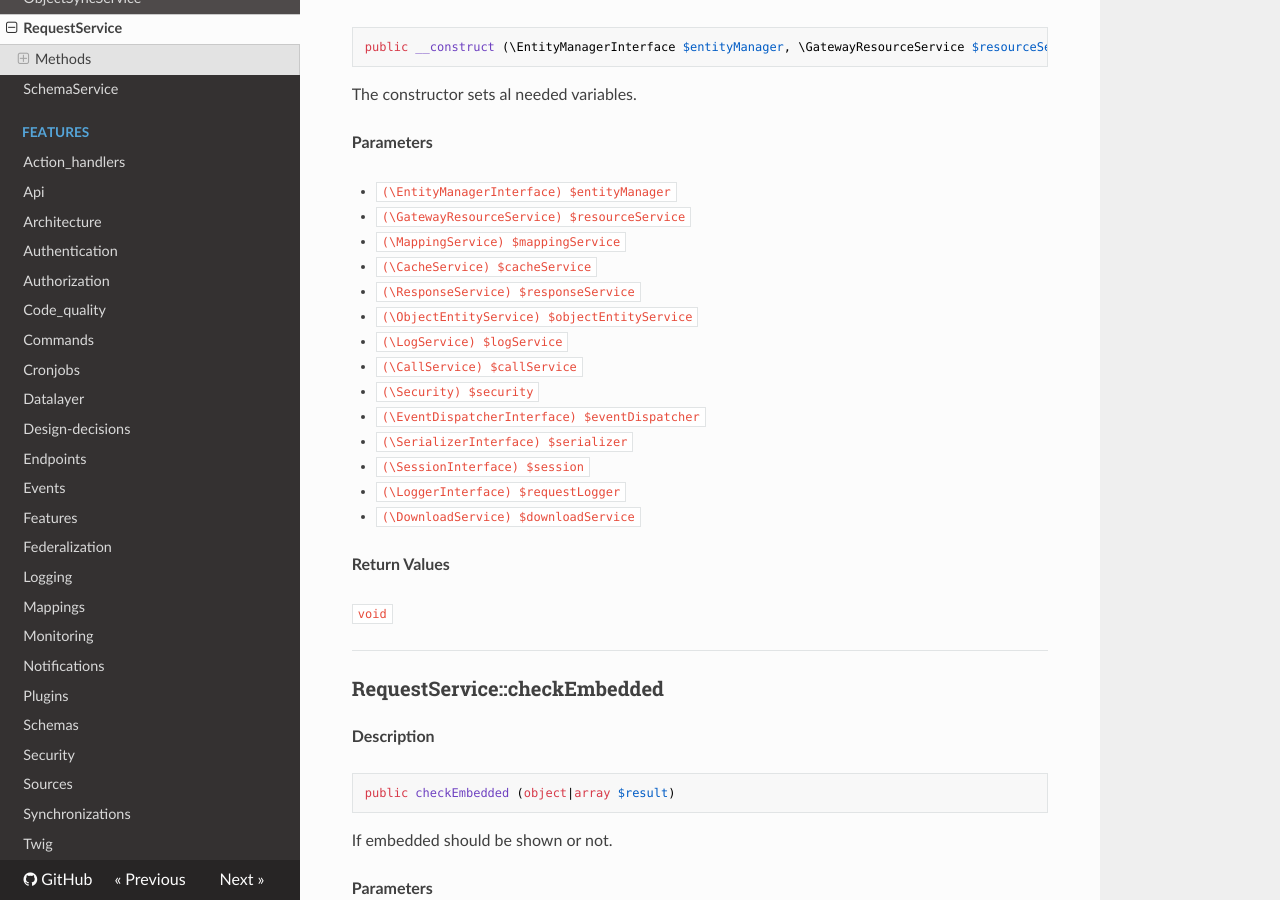
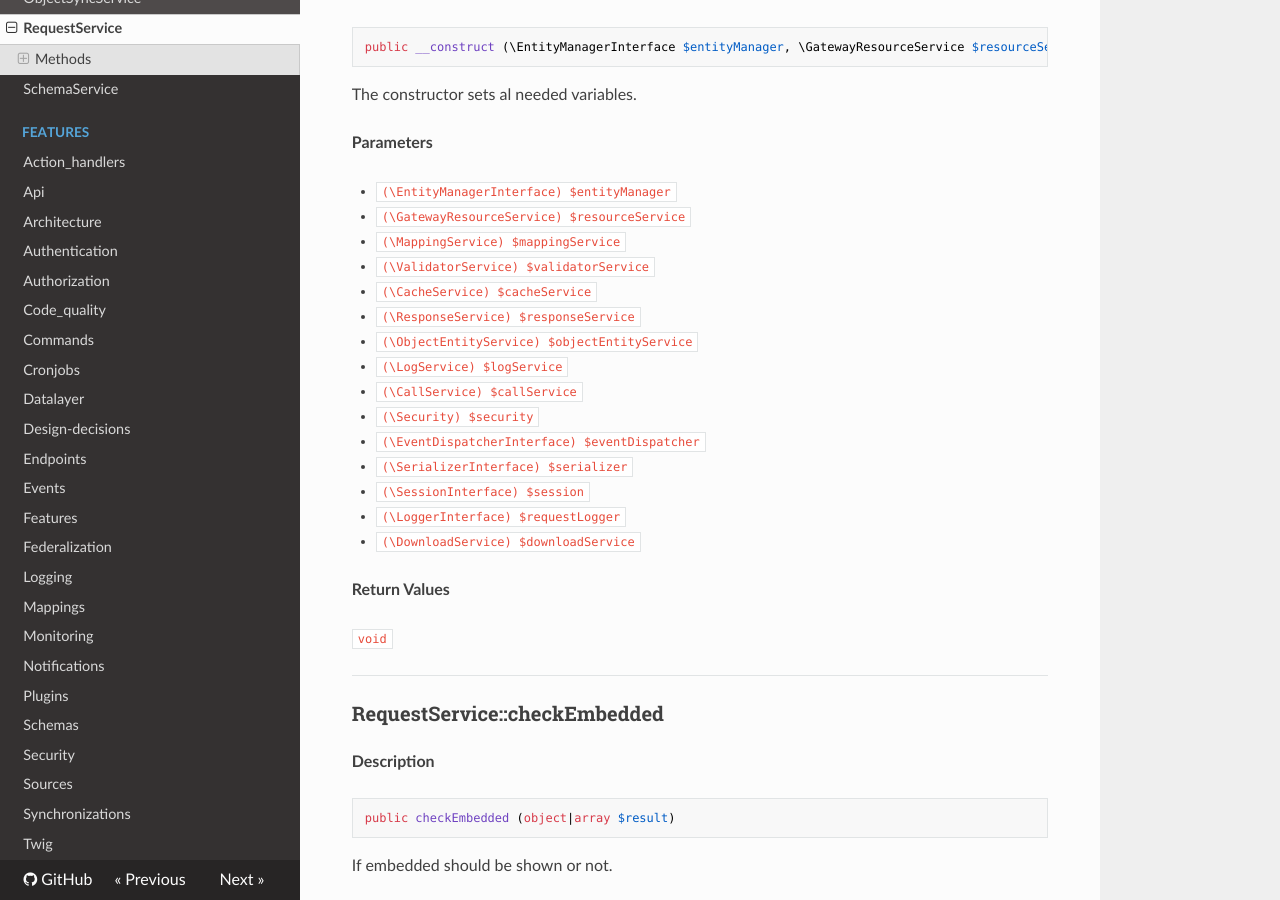
Before and after one commit to CommonGateway/CoreBundle, an MkDocs documentation site: the page built from docs/classes/Service/RequestService.md, in a window 1280 px wide and 900 px high, scrolled down 839 px. Built offline with MkDocs 1.6.1, drawn with Linux system fonts in a browser that asks for light colours; nearby versions of some CDN libraries.

Commit message:
Update phpdoc

````diff
--- a/docs/classes/Service/RequestService.md
+++ b/docs/classes/Service/RequestService.md
@@ -31,7 +31,7 @@ Handles incoming request from endpoints or controllers that relate to the gatewa
 **Description**
 
 ```php
-public __construct (\EntityManagerInterface $entityManager, \GatewayResourceService $resourceService, \MappingService $mappingService, \CacheService $cacheService, \ResponseService $responseService, \ObjectEntityService $objectEntityService, \LogService $logService, \CallService $callService, \Security $security, \EventDispatcherInterface $eventDispatcher, \SerializerInterface $serializer, \SessionInterface $session, \LoggerInterface $requestLogger, \DownloadService $downloadService)
+public __construct (\EntityManagerInterface $entityManager, \GatewayResourceService $resourceService, \MappingService $mappingService, \ValidatorService $validatorService, \CacheService $cacheService, \ResponseService $responseService, \ObjectEntityService $objectEntityService, \LogService $logService, \CallService $callService, \Security $security, \EventDispatcherInterface $eventDispatcher, \SerializerInterface $serializer, \SessionInterface $session, \LoggerInterface $requestLogger, \DownloadService $downloadService)
 ```
 
 The constructor sets al needed variables.
@@ -43,6 +43,7 @@ The constructor sets al needed variables.
 * `(\EntityManagerInterface) $entityManager`
 * `(\GatewayResourceService) $resourceService`
 * `(\MappingService) $mappingService`
+* `(\ValidatorService) $validatorService`
 * `(\CacheService) $cacheService`
 * `(\ResponseService) $responseService`
 * `(\ObjectEntityService) $objectEntityService`
````
